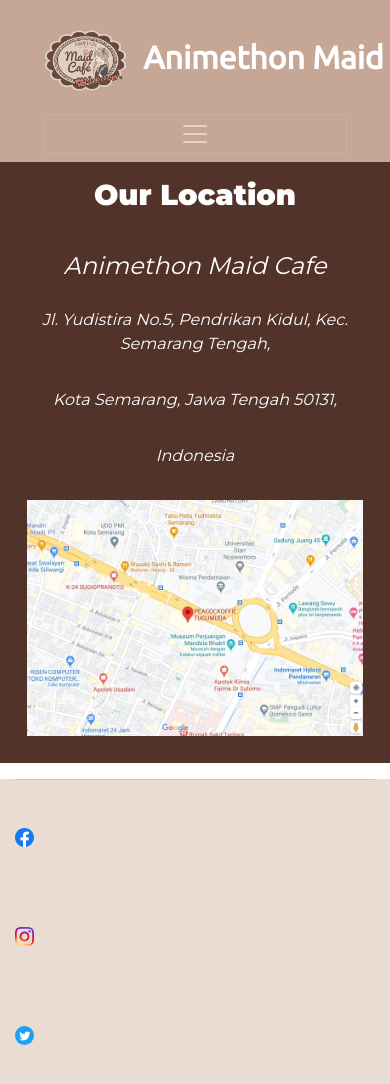
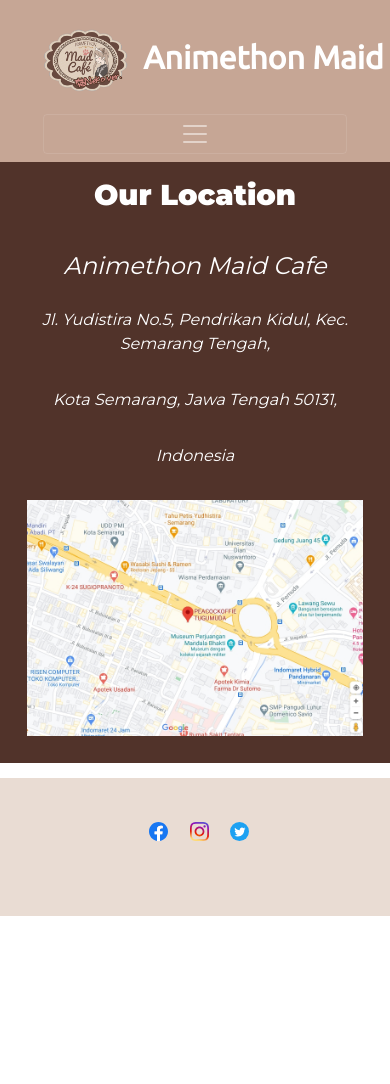
Before and after one commit to didihottest/fsw-bootstrap-didi-asep, a plain HTML site: page page/location.html in a window 390 px wide. Shown: the top 1084 px of the page. After the commit the page ends 916 px from the top, so only its background shows below. Drawn offline with nearby package versions, Linux system fonts and the light colour scheme.

Commit message:
memperbaiki location

```diff
--- a/css/style.css
+++ b/css/style.css
@@ -160,8 +160,11 @@
     background-color: #E9DCD3;
 }
 
-.garis hr {
-    border:#E9DCD3;
+.garis {
+    background-color: white;
+    padding-top: 15px;
+    padding-bottom: 0px;
+    width: 100%;
 }
 
 .contact-us img {
--- a/page/location.html
+++ b/page/location.html
@@ -66,32 +66,33 @@
             </div>
         </div>
     </section>
+
+    <div class="garis container-fluid"></div>
     <section id="contact">
-        <div class="container contact-us">
-            <hr class="garis">
+        <div class="container-fluid contact-us">
             <div class="row">
-                <div class="col-sm-4">
+                <div class="col-4">
                 </div>
-                <div class="col-sm-4">
+                <div class="col-4">
                     <div class="row">
-                        <div class="col-sm-4">
+                        <div class="col-4">
                             <a href="https://www.facebook.com/">
                                 <img alt="FB" src="../img/fb.svg">
                             </a>
                         </div>
-                        <div class="col-sm-4">
+                        <div class="col-4">
                             <a href="https://www.instagram.com/">
                                 <img alt="Insta" src="../img/insta.svg">
                             </a>
                         </div>
-                        <div class="col-sm-4">
+                        <div class="col-4">
                             <a href="https://www.twitter.com/">
                                 <img alt="Twitter" src="../img/twitter.svg">
                             </a>
                         </div>
                     </div>
                 </div>
-                <div class="col-sm-4">
+                <div class="col-4">
                 </div>
 
             </div>
```
